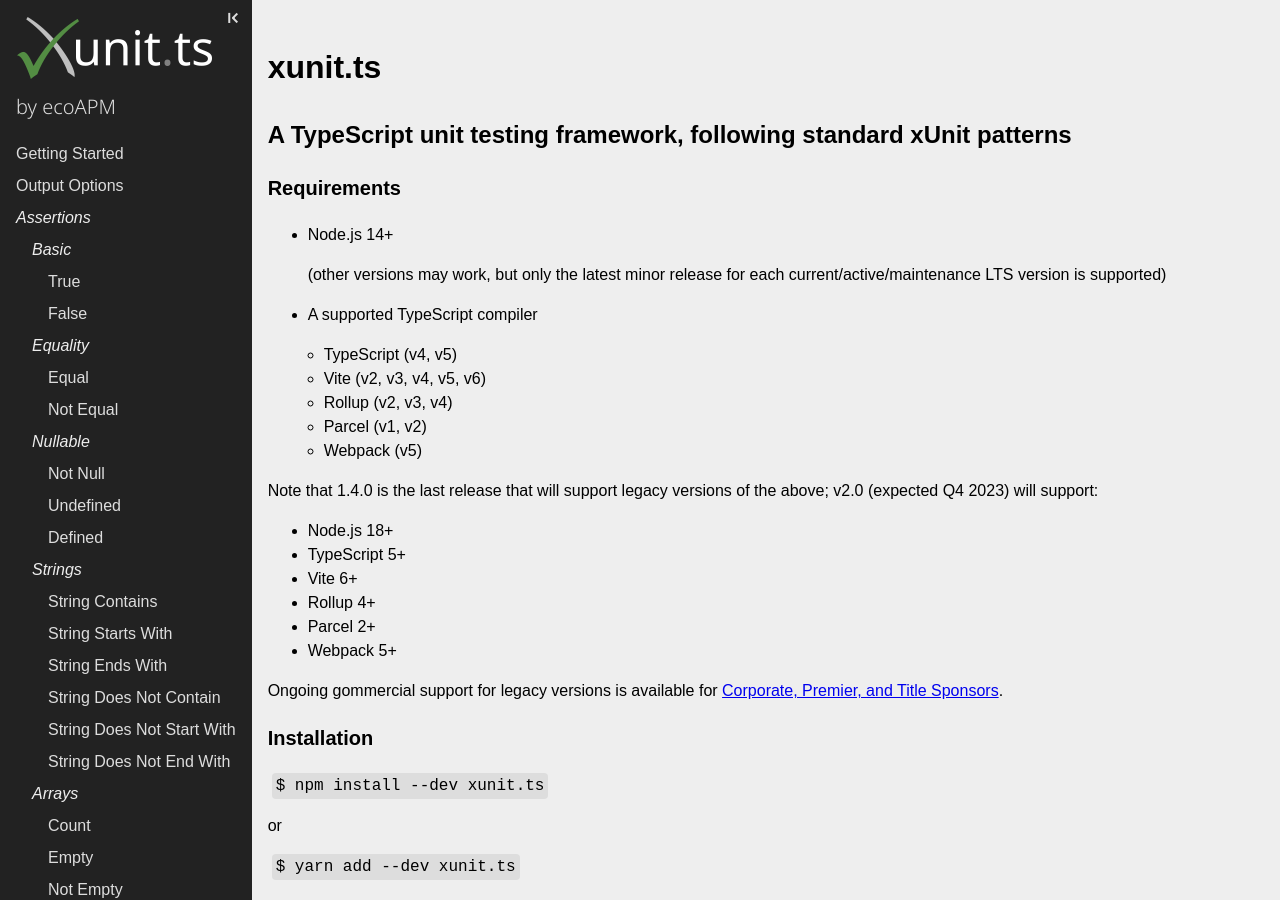
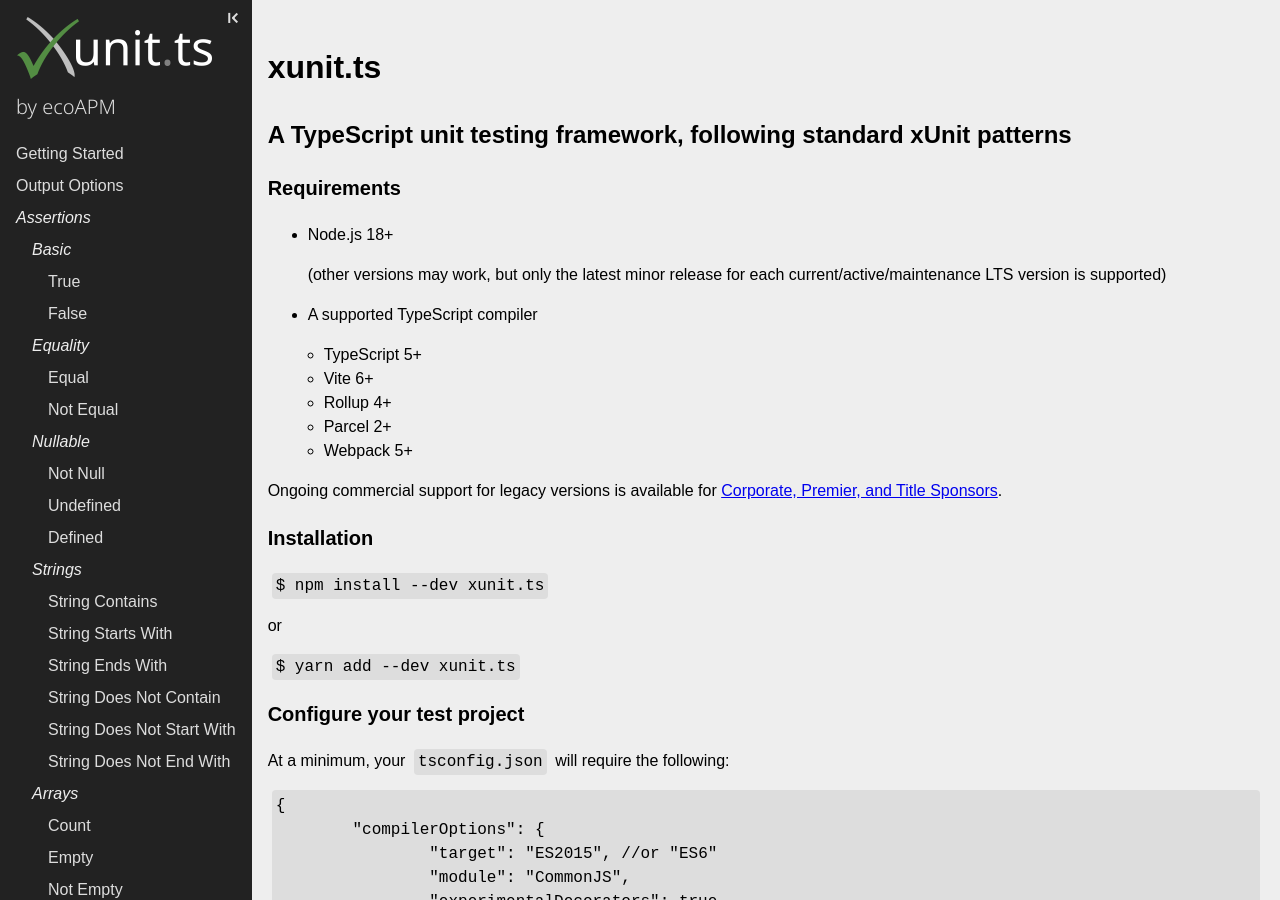
Before and after one commit to ecoAPM/xunit.ts, a Jekyll site: the page built from docs/index.md, in a window 1280 px wide and 900 px high. Built offline with Jekyll 4.4.1, drawn with Linux system fonts in a browser that asks for light colours; our own code applies the rules of GitHub Pages for plain Markdown files.

Commit message:
Update documentation for newly-supported versions

```diff
--- a/docs/index.md
+++ b/docs/index.md
@@ -8,26 +8,18 @@
 
 ### Requirements
 
-- Node.js 14+
+- Node.js 18+
 
   (other versions may work, but only the latest minor release for each current/active/maintenance LTS version is supported)
 
 - A supported TypeScript compiler
-  - TypeScript (v4, v5)
-  - Vite (v2, v3, v4, v5, v6)
-  - Rollup (v2, v3, v4)
-  - Parcel (v1, v2)
-  - Webpack (v5)
-
-Note that 1.4.0 is the last release that will support legacy versions of the above; v2.0 (expected Q4 2023) will support:
-  - Node.js 18+
   - TypeScript 5+
   - Vite 6+
   - Rollup 4+
   - Parcel 2+
   - Webpack 5+
 
-Ongoing gommercial support for legacy versions is available for [Corporate, Premier, and Title Sponsors](https://github.com/sponsors/ecoAPM).
+Ongoing commercial support for legacy versions is available for [Corporate, Premier, and Title Sponsors](https://github.com/sponsors/ecoAPM).
 
 ### Installation
 
```
Also changed, not shown: README.md.
